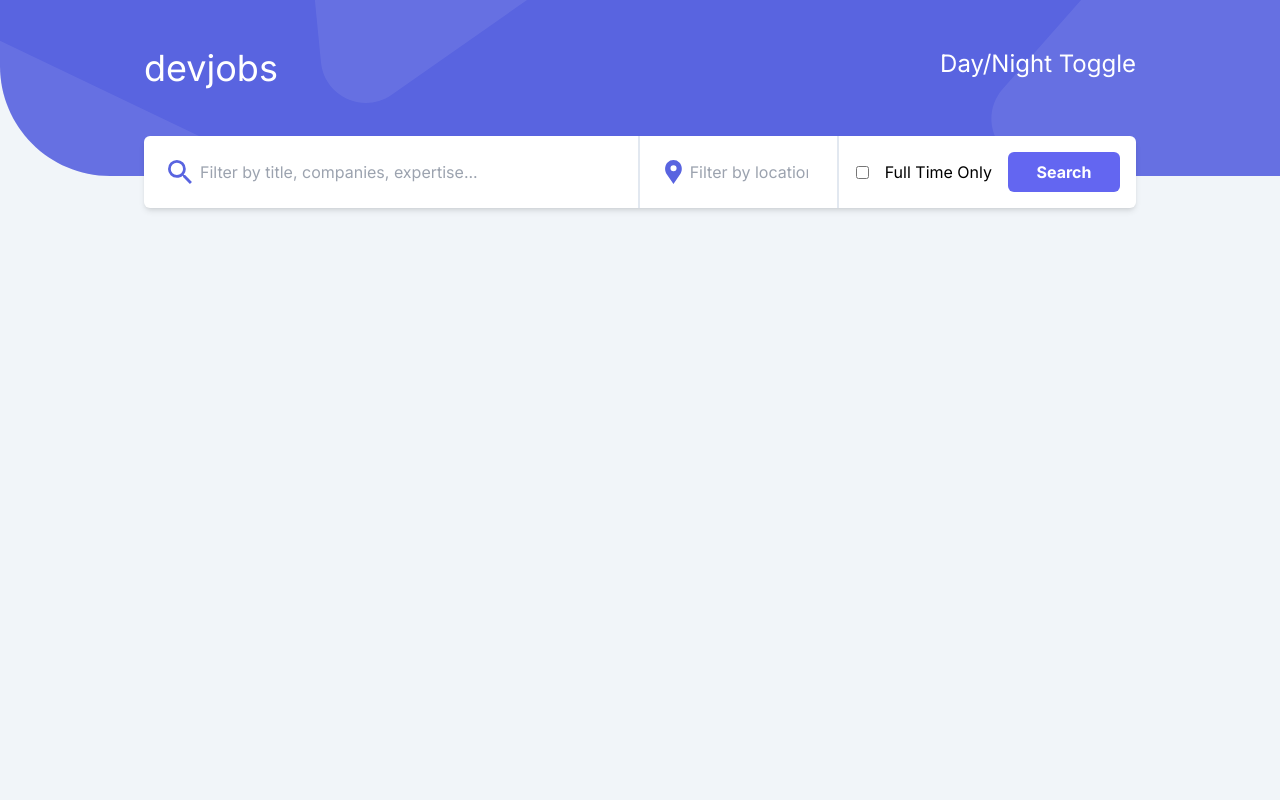
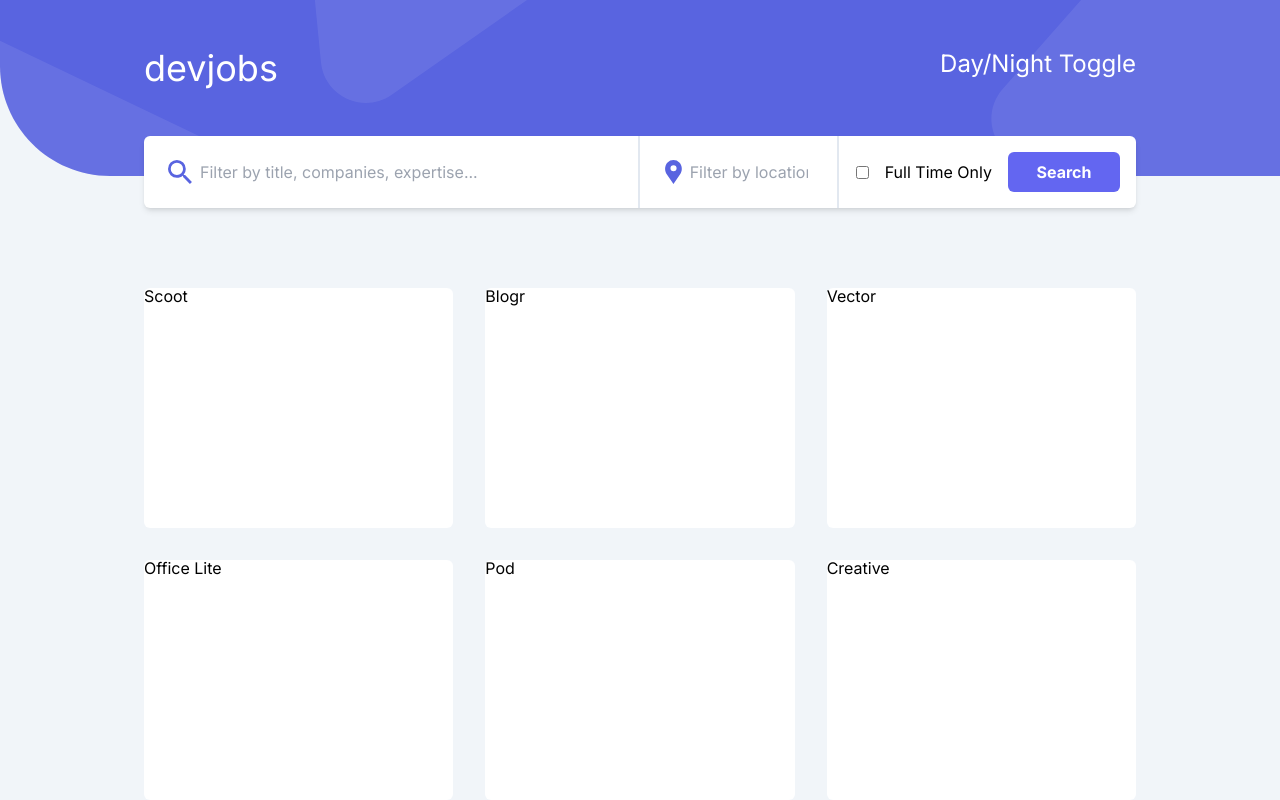
Before and after one commit to Chaffexd/devjobs-app, a Next.js app: page / in a window 1280 px wide. Shown: the top 800 px of the page. Built offline with nearby package versions, Linux system fonts and the light colour scheme.

Commit message:
building the job grid

```diff
--- /dev/null
+++ b/app/components/JobItem/JobGrid.tsx
@@ -0,0 +1,17 @@
+import { JobData } from "@/app/models/types";
+import JobItem from "./JobItem";
+
+const jobData = require("../../../public/data.json");
+console.log("JOB DATA = ", jobData);
+
+const JobGrid = () => {
+  return (
+    <section className="px-36 mt-20 grid grid-cols-3 w-full gap-8">
+      {jobData.map((job: JobData) => (
+        <JobItem data={job} key={job.id} />
+      ))}
+    </section>
+  );
+};
+
+export default JobGrid;
--- /dev/null
+++ b/app/components/JobItem/JobItem.tsx
@@ -0,0 +1,16 @@
+import { JobData } from "@/app/models/types";
+
+type JobItemData = {
+  data: JobData;
+};
+
+const JobItem = ({ data }: JobItemData) => {
+  console.log(data);
+  return (
+    <div className="bg-white w-full rounded-md h-60">
+      <h1>{data.company}</h1>
+    </div>
+  );
+};
+
+export default JobItem;
--- /dev/null
+++ b/app/models/types.tsx
@@ -0,0 +1,21 @@
+export type JobData = {
+  id: number;
+  company: string;
+  logo: string;
+  logoBackground: string;
+  position: string;
+  postedAt: string;
+  contract: string;
+  location: string;
+  website: string;
+  apply: string;
+  description: string;
+  requirements: {
+    content: string;
+    items: [];
+  };
+  role: {
+    content: string;
+    items: [];
+  };
+};
--- a/app/page.tsx
+++ b/app/page.tsx
@@ -1,3 +1,4 @@
+import JobGrid from "./components/JobItem/JobGrid";
 import Navbar from "./components/Navbar/Navbar";
 import SearchBar from "./components/SearchBar/SearchBar";
 
@@ -6,6 +7,7 @@ export default function Home() {
     <>
       <Navbar />
       <SearchBar />
+      <JobGrid />
     </>
   );
 }
```
